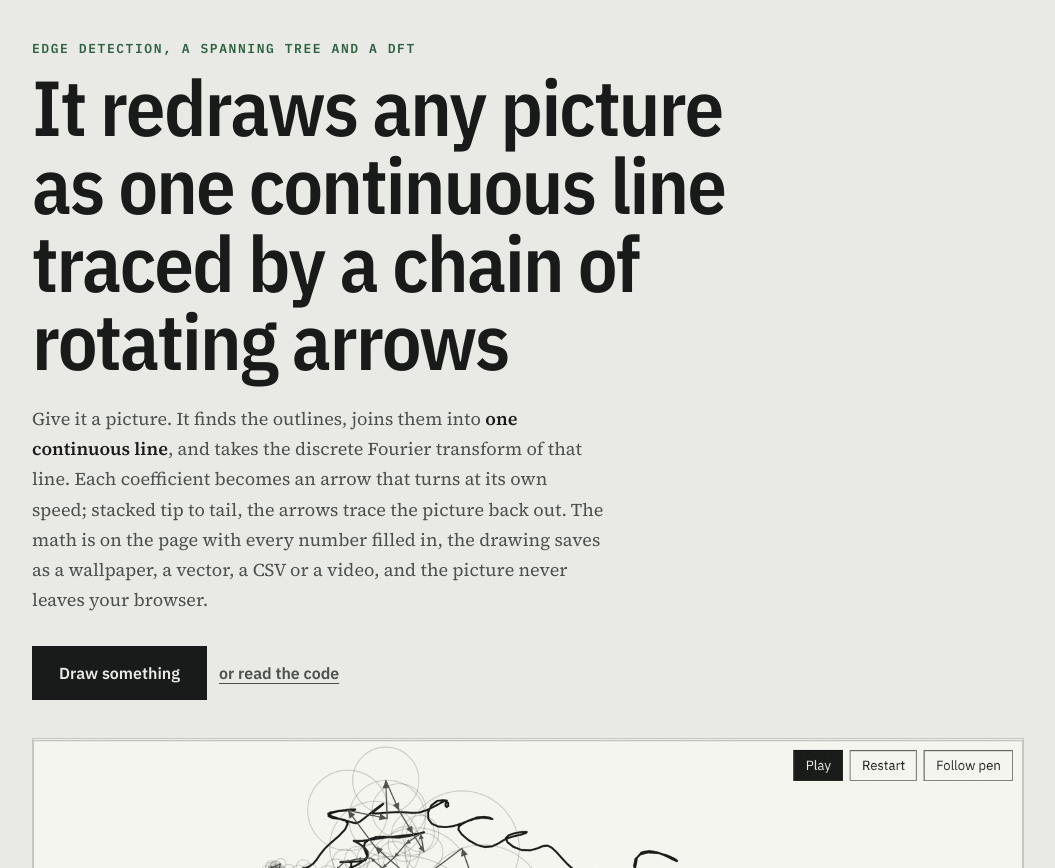
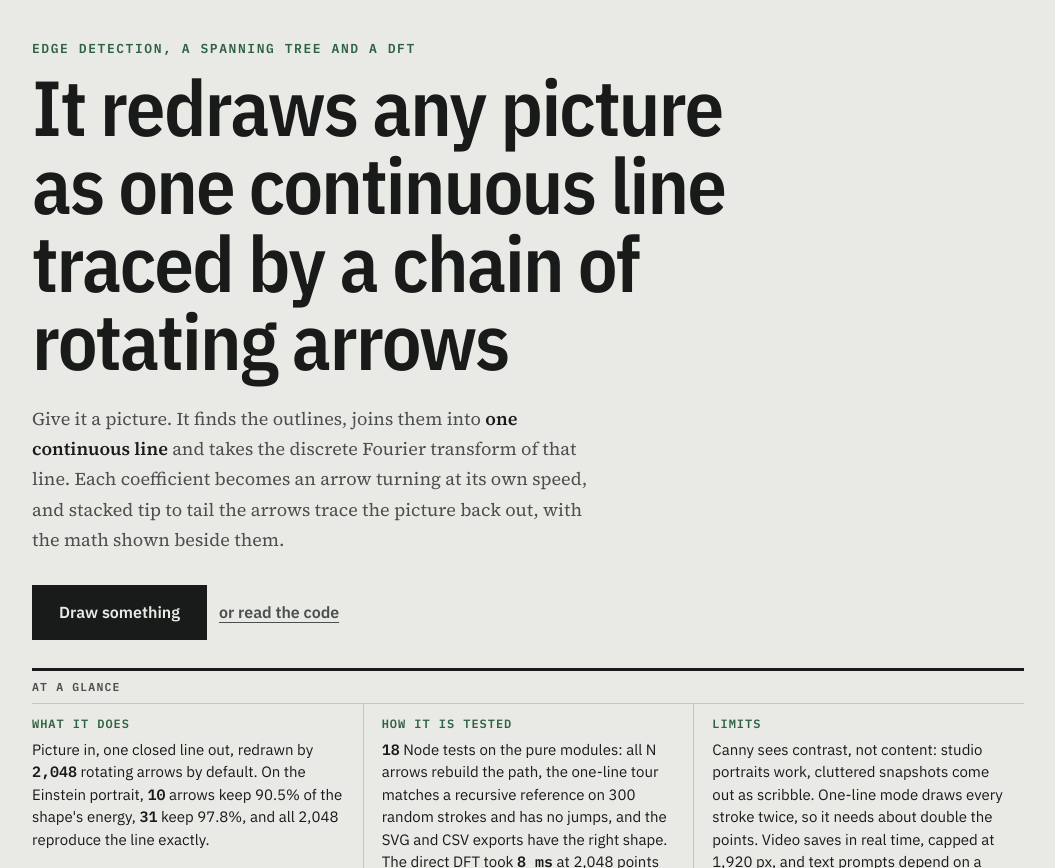
Before and after one commit to lyhjeremy/fourier-pen, a website: page overview/index.html in a window 1280 px wide. Shown: the part 84-952 px from the top of the page, without its empty margins (112-1167 px from the left). Drawn offline with Linux system fonts and the light colour scheme.

Commit message:
Add an at-a-glance block to the write-up and open the README with the problem and the Einstein numbers

```diff
--- a/overview/index.html
+++ b/overview/index.html
@@ -288,6 +288,17 @@
   .epi #epi-time { text-transform: none; letter-spacing: .02em; }
   .epi-tab th { text-transform: none; letter-spacing: 0; font-weight: 600; color: var(--muted); }
   .epi .epi-foot { margin: 0; max-width: none; padding: 10px 16px; border-top: 1px solid var(--rule); font-size: 14px; color: var(--muted); }
+
+  /* At a glance: a three-column job ticket under the hero text */
+  .ticket { margin-top: 28px; border-top: 3px solid var(--ink); border-bottom: 1px solid var(--edge); }
+  .ticket-h { margin: 0; padding: 8px 0; max-width: none; font: 600 11.5px/1.4 var(--mono); letter-spacing: .1em; text-transform: uppercase; color: var(--muted); border-bottom: 1px solid var(--rule); }
+  .ticket-grid { display: grid; grid-template-columns: 1fr; margin: 0; }
+  @media (min-width: 820px) { .ticket-grid { grid-template-columns: 1fr 1fr 1fr; } .ticket-grid > div + div { border-left: 1px solid var(--rule); padding-left: 18px; } }
+  .ticket-grid > div { padding: 12px 18px 14px 0; }
+  @media (max-width: 819px) { .ticket-grid > div + div { border-top: 1px solid var(--rule); } }
+  .ticket dt { font: 600 12px/1.4 var(--mono); letter-spacing: .08em; text-transform: uppercase; color: var(--accent); margin: 0 0 6px; }
+  .ticket dd { margin: 0; font-family: var(--sans); font-size: 15px; line-height: 1.5; color: var(--ink); }
+  .ticket dd b { font-family: var(--mono); font-weight: 600; }
 </style>
 </head>
 <body>
@@ -303,17 +314,24 @@
 
     <p class="hero-sub">
       Give it a picture. It finds the outlines, joins them into <strong>one continuous
-      line</strong>, and takes the discrete Fourier transform of that line. Each
-      coefficient becomes an arrow that turns at its own speed; stacked tip to tail,
-      the arrows trace the picture back out. The math is on the page with every number filled in,
-      the drawing saves as a wallpaper, a vector, a CSV or a video, and the picture
-      never leaves your browser.
+      line</strong> and takes the discrete Fourier transform of that line. Each
+      coefficient becomes an arrow turning at its own speed, and stacked tip to tail
+      the arrows trace the picture back out, with the math shown beside them.
     </p>
 
     <div class="cta-row">
       <a class="btn btn-primary" href="../">Draw something</a>
       <a class="textlink" href="https://github.com/lyhjeremy/fourier-pen">or read the code</a>
     </div>
+
+    <section class="ticket" aria-labelledby="ticket-h">
+      <h2 class="ticket-h" id="ticket-h">At a glance</h2>
+      <dl class="ticket-grid">
+        <div><dt>What it does</dt><dd>Picture in, one closed line out, redrawn by <b>2,048</b> rotating arrows by default. On the Einstein portrait, <b>10</b> arrows keep 90.5% of the shape's energy, <b>31</b> keep 97.8%, and all 2,048 reproduce the line exactly.</dd></div>
+        <div><dt>How it is tested</dt><dd><b>18</b> Node tests on the pure modules: all N arrows rebuild the path, the one-line tour matches a recursive reference on 300 random strokes and has no jumps, and the SVG and CSV exports have the right shape. The direct DFT took <b>8 ms</b> at 2,048 points and 21 ms at 4,096 in Chromium.</dd></div>
+        <div><dt>Limits</dt><dd>Canny sees contrast, not content: studio portraits work, cluttered snapshots come out as scribble. One-line mode draws every stroke twice, so it needs about double the points. Video saves in real time, capped at 1,920 px, and text prompts depend on a third-party model's daily allowance.</dd></div>
+      </dl>
+    </section>
 
     <figure style="margin-top:38px">
       <img width="1600" height="1282" class="shot" src="einstein-light-t75.png" fetchpriority="high"
```
Also changed, not shown: README.md.
